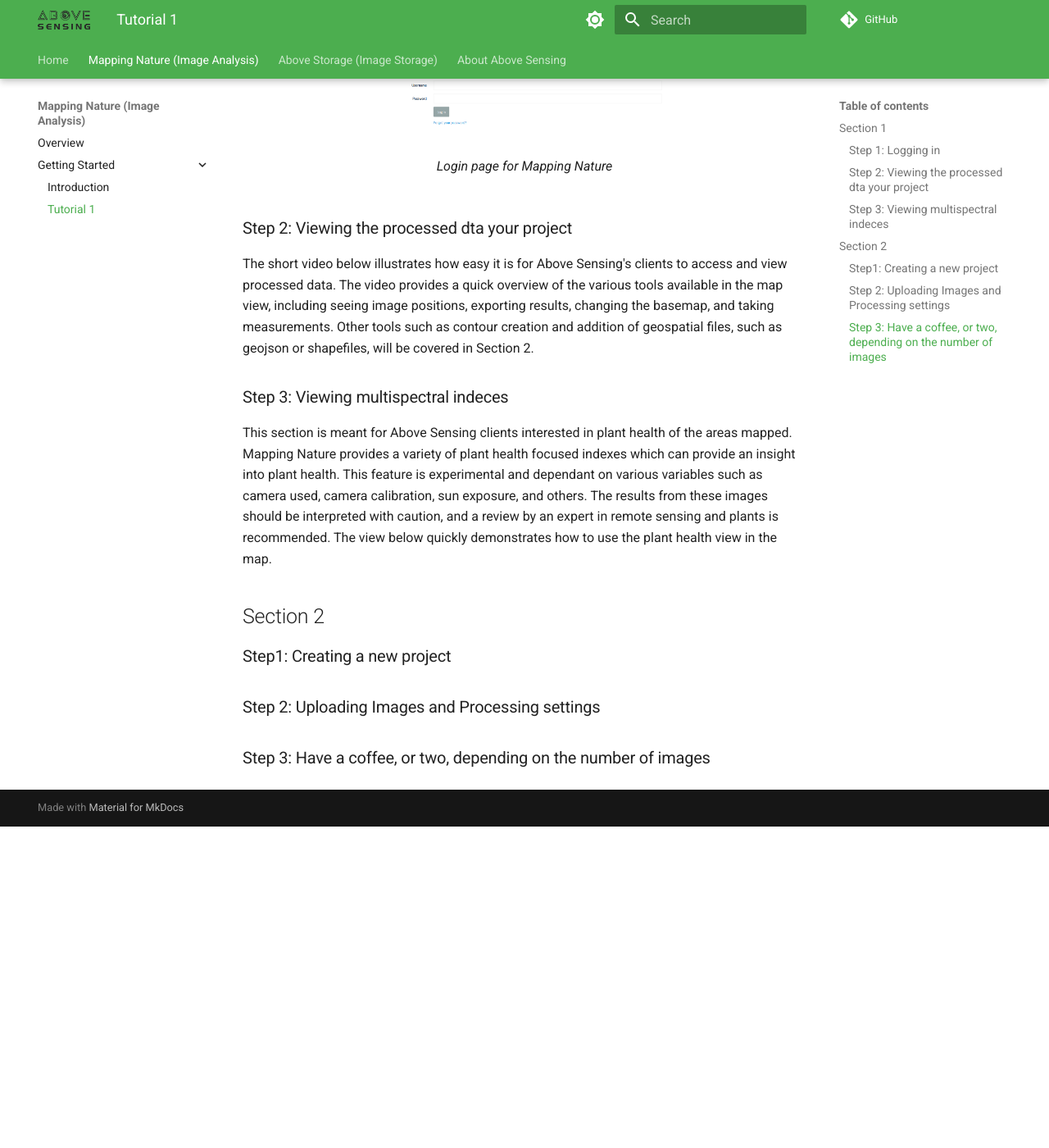
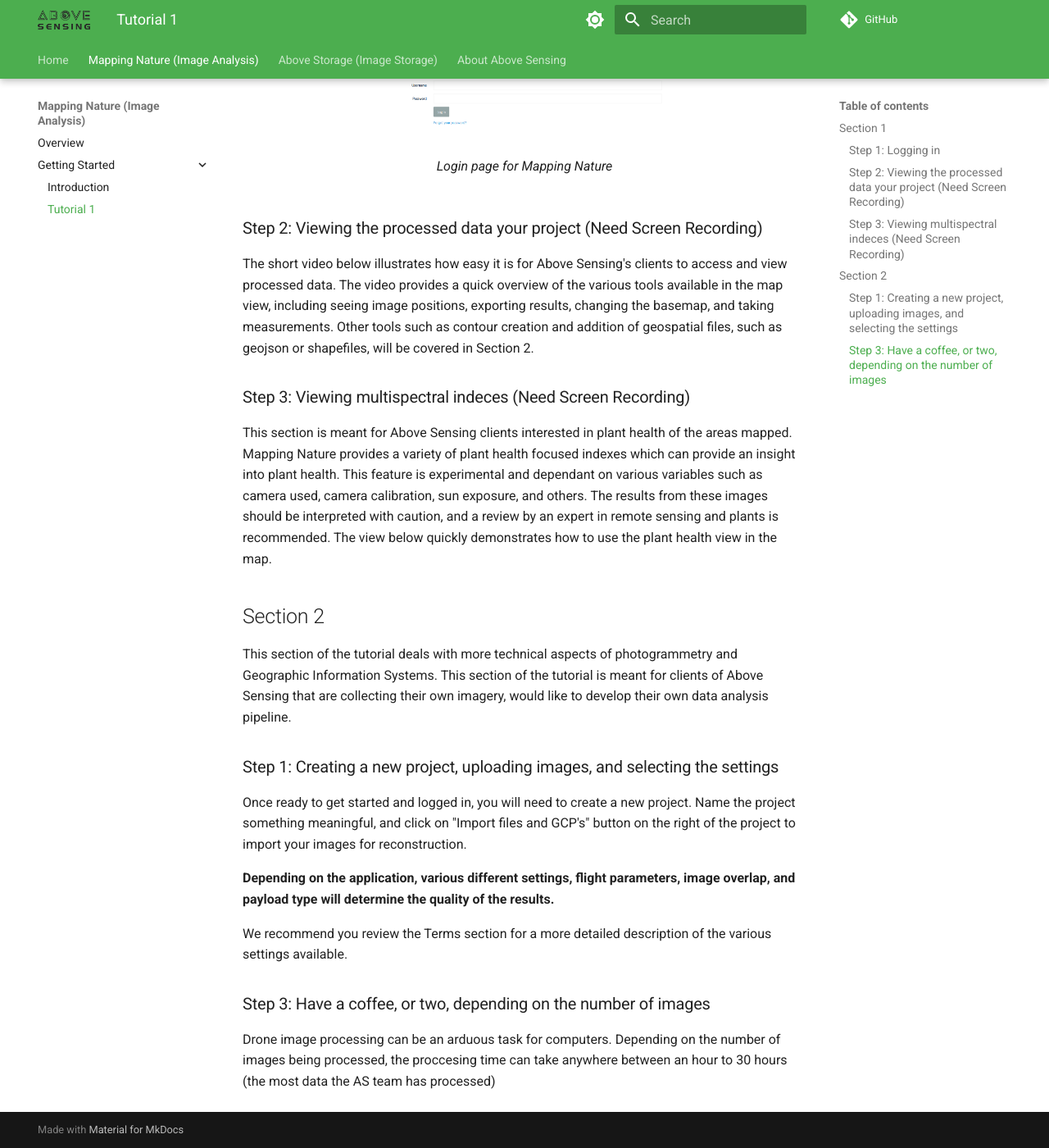
Before and after one commit to AboveSensing/mappingnature-docs, an MkDocs documentation site: the page built from docs/mappingnature/gettingstarted/tutorial1.md, in a window 1280 px wide and 1400 px high, scrolled down 498 px. Shown: the whole window at 82% size. Built offline with MkDocs 1.6.1 and Material for MkDocs 9.7.7, drawn with Linux system fonts in a browser that asks for light colours; comment, search, counter and statistics services are not loaded; before the commit the page ends 1506 px from its top, so only the background shows below that.

Commit message:
tutorial

```diff
--- a/docs/mappingnature/gettingstarted/tutorial1.md
+++ b/docs/mappingnature/gettingstarted/tutorial1.md
@@ -15,7 +15,7 @@
   <figcaption>Login page for Mapping Nature</figcaption>
 </figure>
 
-### Step 2: Viewing the processed dta your project
+### Step 2: Viewing the processed data your project (Need Screen Recording)
 The short video below illustrates how easy it is for Above Sensing's clients to access and view processed data. The video
 provides a quick overview of the various tools available in the map view, including seeing image positions, exporting results,
 changing the basemap, and taking measurements. Other tools such as contour creation and addition of geospatial files, such as geojson or shapefiles,
@@ -24,7 +24,7 @@
 
 
 
-### Step 3: Viewing multispectral indeces
+### Step 3: Viewing multispectral indeces (Need Screen Recording)
 This section is meant for Above Sensing clients interested in plant health of the areas mapped. Mapping Nature provides
 a variety of plant health focused indexes which can provide an insight into plant health. This feature is experimental and
 dependant on various variables such as camera used, camera calibration, sun exposure, and others. The results from these
@@ -32,9 +32,20 @@
 quickly demonstrates how to use the plant health view in the map.
 
 ## Section 2
+This section of the tutorial deals with more technical aspects of photogrammetry and Geographic Information Systems. This
+section of the tutorial is meant for clients of Above Sensing that are collecting their own imagery, would like to develop
+their own data analysis pipeline.
 
-### Step1: Creating a new project
+### Step 1: Creating a new project, uploading images, and selecting the settings
 
-### Step 2: Uploading Images and Processing settings
+Once ready to get started and logged in, you will need to create a new project. Name the project something meaningful,
+and click on "Import files and GCP's" button on the right of the project to import your images for reconstruction.
+
+**Depending on the application, various different settings, flight parameters, image overlap, and payload type will determine
+the quality of the results.**
+
+We recommend you review the Terms section for a more detailed description of the various settings available.
 
 ### Step 3: Have a coffee, or two, depending on the number of images
+Drone image processing can be an arduous task for computers. Depending on the number of images being processed, the proccesing
+time can take anywhere between an hour to 30 hours (the most data the AS team has processed)
```
